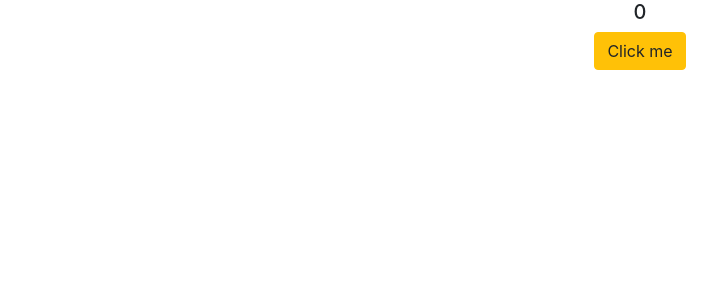
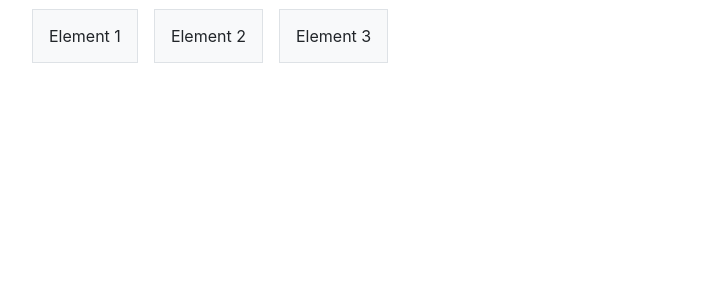
Before and after one commit to MikiStojakovic/react-fundamentals, a React (Create React App) app in the folder react-fundamentals/: page / in a window 1280 px wide. Shown: the top 300 px of the page, without its empty margins (0-717 px from the left). Built offline with nearby package versions, Linux system fonts and the light colour scheme.

Commit message:
Added stateless functional component

```diff
--- /dev/null
+++ b/react-fundamentals/src/Component/functionalComponent.jsx
@@ -0,0 +1,21 @@
+import React from "react";
+
+const Box = props => {
+  return (
+    <div className="d-flex flex-row p-4">
+      <span>{Element(1)}</span>
+      <span>{Element(2)}</span>
+      <span>{Element(3)}</span>
+    </div>
+  );
+};
+
+let Element = value => {
+  return (
+    <div>
+      <span className="border p-3 m-2 bg-light">Element {value}</span>
+    </div>
+  );
+};
+
+export default Box;
--- a/react-fundamentals/src/index.js
+++ b/react-fundamentals/src/index.js
@@ -5,8 +5,9 @@
 import * as serviceWorker from "./serviceWorker";
 import Timer from "./Component/timer";
 import "bootstrap/dist/css/bootstrap.css";
+import Box from "./Component/functionalComponent";
 
-ReactDOM.render(<Timer me="Props" />, document.getElementById("root"));
+ReactDOM.render(<Box me="Props" />, document.getElementById("root"));
 
 // If you want your app to work offline and load faster, you can change
 // unregister() to register() below. Note this comes with some pitfalls.
```
